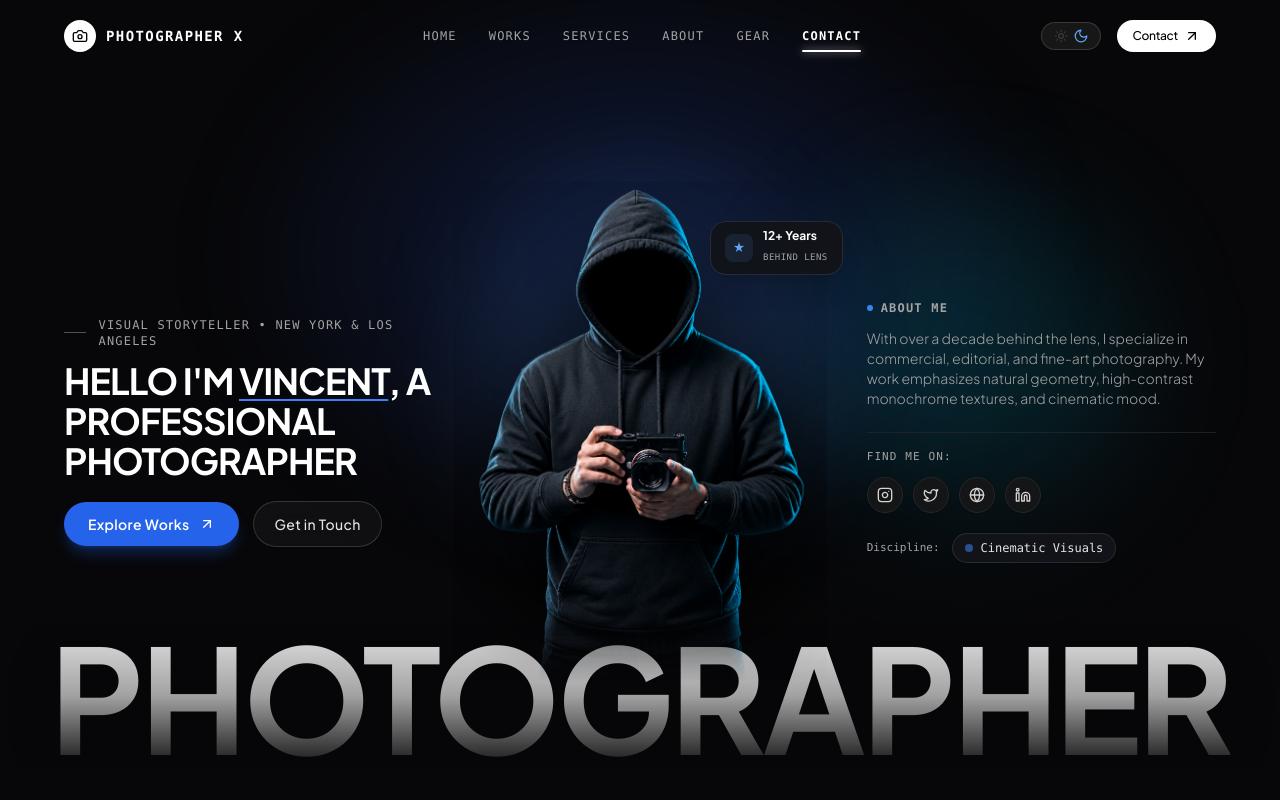
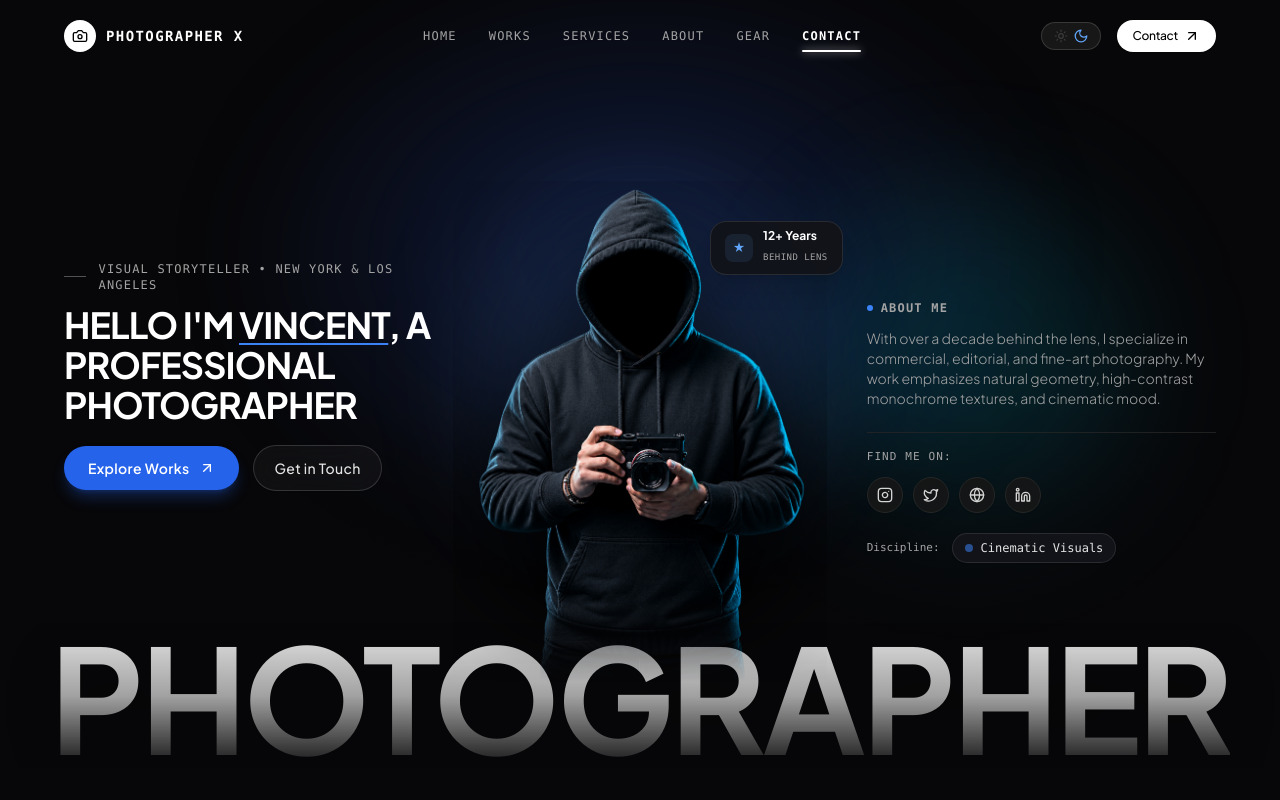
Before and after one commit to IanCastlee/photographer-portfolio, a React (Vite) app: page / in a window 1280 px wide. Shown: the top 800 px of the page. Built offline with nearby package versions, Linux system fonts and the light colour scheme; a web font is replaced by a local one.

Commit message:
style: elevate left hero greeting and CTA column higher on desktop

```diff
--- a/src/components/organisms/HeroSection.jsx
+++ b/src/components/organisms/HeroSection.jsx
@@ -34,8 +34,8 @@ export const HeroSection = ({ profile, featuredProjects = [] }) => {
       <div className="max-w-[1440px] mx-auto px-6 sm:px-10 lg:px-14 xl:px-16 w-full relative z-20 my-auto">
         <div className="grid grid-cols-1 lg:grid-cols-12 gap-8 lg:gap-4 items-center">
 
-          {/* ─── LEFT COLUMN: GREETING & PILL CTA ─── */}
-          <div className="lg:col-span-4 flex flex-col items-start text-left z-20 order-1">
+          {/* ─── LEFT COLUMN: GREETING & PILL CTA (Elevated higher on desktop as requested) ─── */}
+          <div className="lg:col-span-4 flex flex-col items-start text-left z-20 order-1 lg:-translate-y-10 xl:-translate-y-14 2xl:-translate-y-16 transition-transform duration-300">
             <SectionEyebrow className="mb-3 text-[11px] text-blue-600 dark:text-blue-400">
               Visual Storyteller • {profile.location}
             </SectionEyebrow>
```
